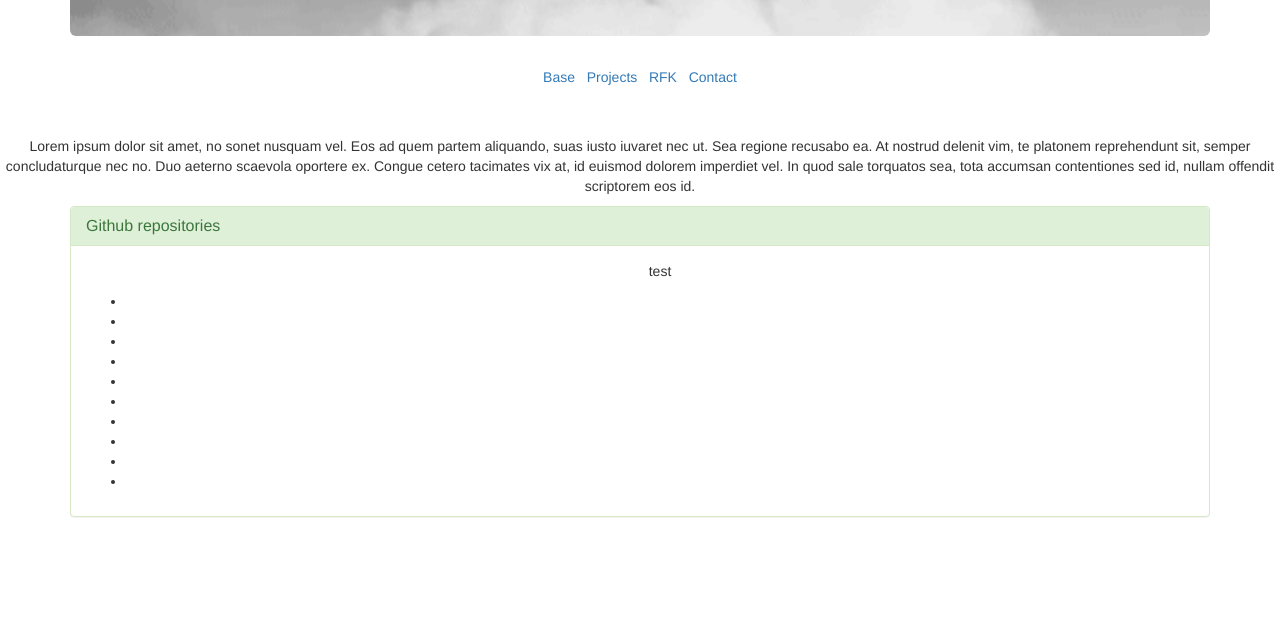
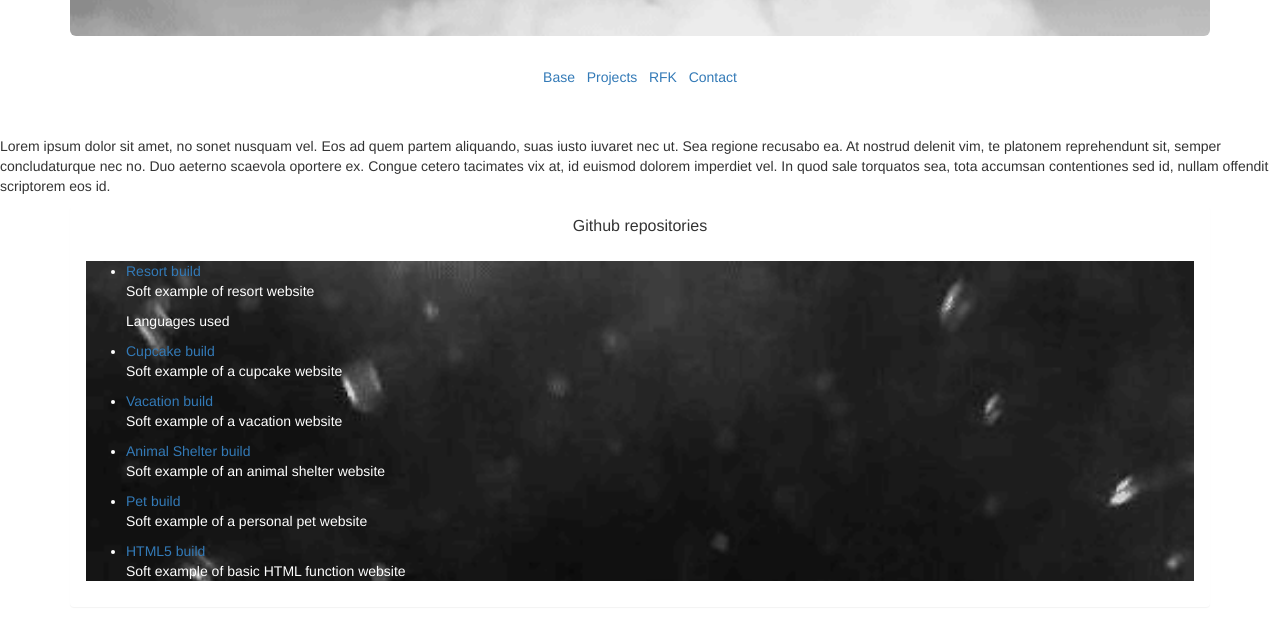
Before and after one commit to Robbiekruszynski/RK-build, a plain HTML site: page github.html in a window 1280 px wide. Shown: the part 123-742 px from the top of the page. Drawn offline with Linux system fonts and the light colour scheme.

Commit message:
add links to git projects along with gif within panel on github tab

```diff
--- a/css/styles.css
+++ b/css/styles.css
@@ -22,6 +22,18 @@ a:active {
   color:grey;
 }
 
-p {
+/* p {
+  text-align: center;
+} */
+
+.git-panel {
+  background-image: url("../img/water2.gif");
+  background-size: cover;
+}
+.panel-heading {
   text-align: center;
 }
+
+.git-text {
+  color: white;
+}
--- a/github.html
+++ b/github.html
@@ -24,26 +24,32 @@
       </div>
           <p>Lorem ipsum dolor sit amet, no sonet nusquam vel. Eos ad quem partem aliquando, suas iusto iuvaret nec ut. Sea regione recusabo ea. At nostrud delenit vim, te platonem reprehendunt sit, semper concludaturque nec no. Duo aeterno scaevola oportere ex. Congue cetero tacimates vix at, id euismod dolorem imperdiet vel. In quod sale torquatos sea, tota accumsan contentiones sed id, nullam offendit scriptorem eos id.</p>
         <div class="container">
-            <div class="panel panel-success">
+            <div class="panel panel">
             <div class="panel-heading">
               <h2 class="panel-title">Github repositories</h2>
             </div>
             <div class="panel-body">
+              <div class="git-panel">
+                <div class="git-text">
              <ul>
-               <p>test</p>
-               <li></li>
-               <li></li>
-               <li></li>
-               <li></li>
-               <li></li>
-               <li></li>
-               <li></li>
-               <li></li>
-               <li></li>
-               <li></li>
+               <li><a href="https://github.com/Robbiekruszynski/resort-project.git">Resort build</a></li>
+               <p>Soft example of resort website</p>
+               <p> Languages used
+               <li><a href="https://github.com/Robbiekruszynski/cupcake.git">Cupcake build</a></li>
+               <p>Soft example of a cupcake website</p>
+               <li><a href="https://github.com/Robbiekruszynski/vacation-site.git">Vacation build</a></li>
+               <p>Soft example of a vacation website</p>
+               <li><a href="https://github.com/Robbiekruszynski/Animal-Shelter.git">Animal Shelter build</a></li>
+               <p>Soft example of an animal shelter website</p>
+               <li><a href="https://github.com/Robbiekruszynski/pets.git">Pet build</a></li>
+               <p>Soft example of a personal pet website</p>
+               <li><a href="https://github.com/Robbiekruszynski/my-first-website.git">HTML5 build</a></li>
+               <p>Soft example of basic HTML function website</p>
+             </div>
              </ul>
            </div>
          </div>
        </div>
+     </div>
   </body>
 </html>
```
Also changed, not shown: contact.html (+1 -2 lines), img/water.gif (added), img/water2.gif (added).
